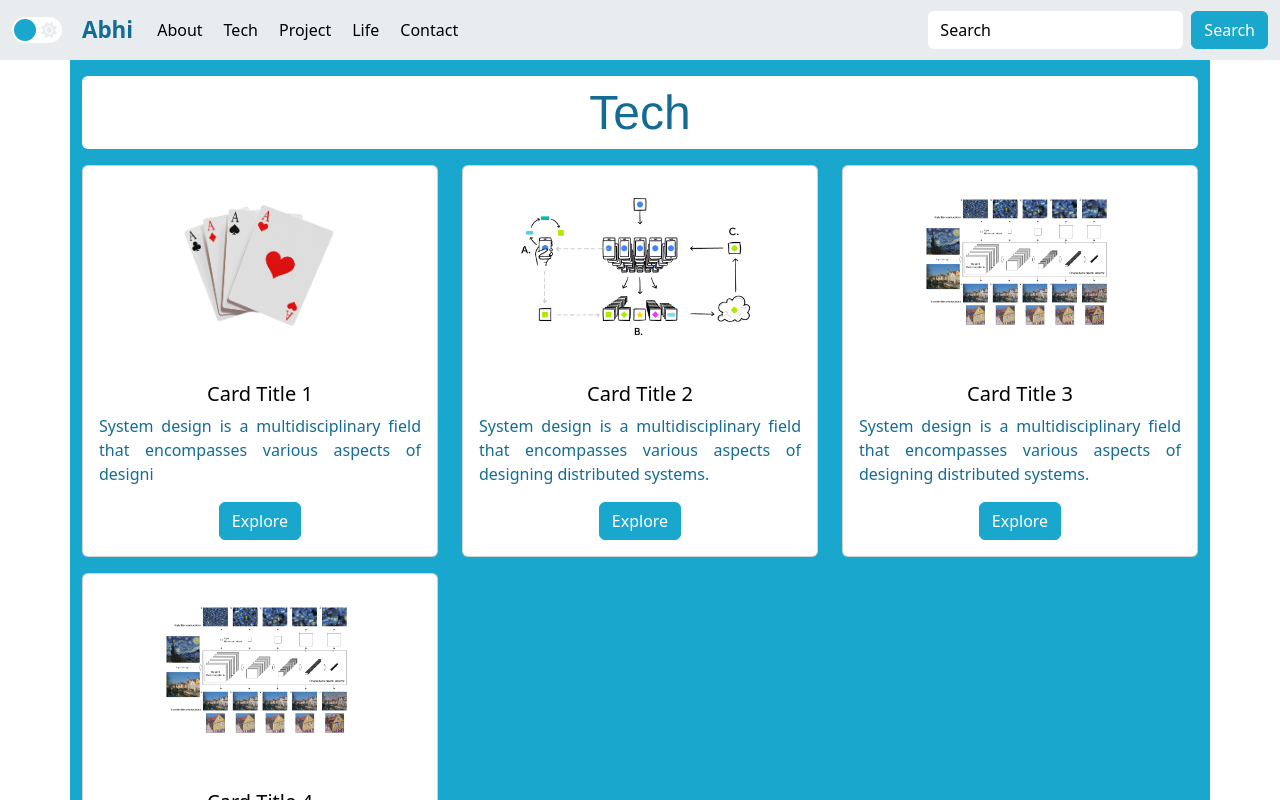
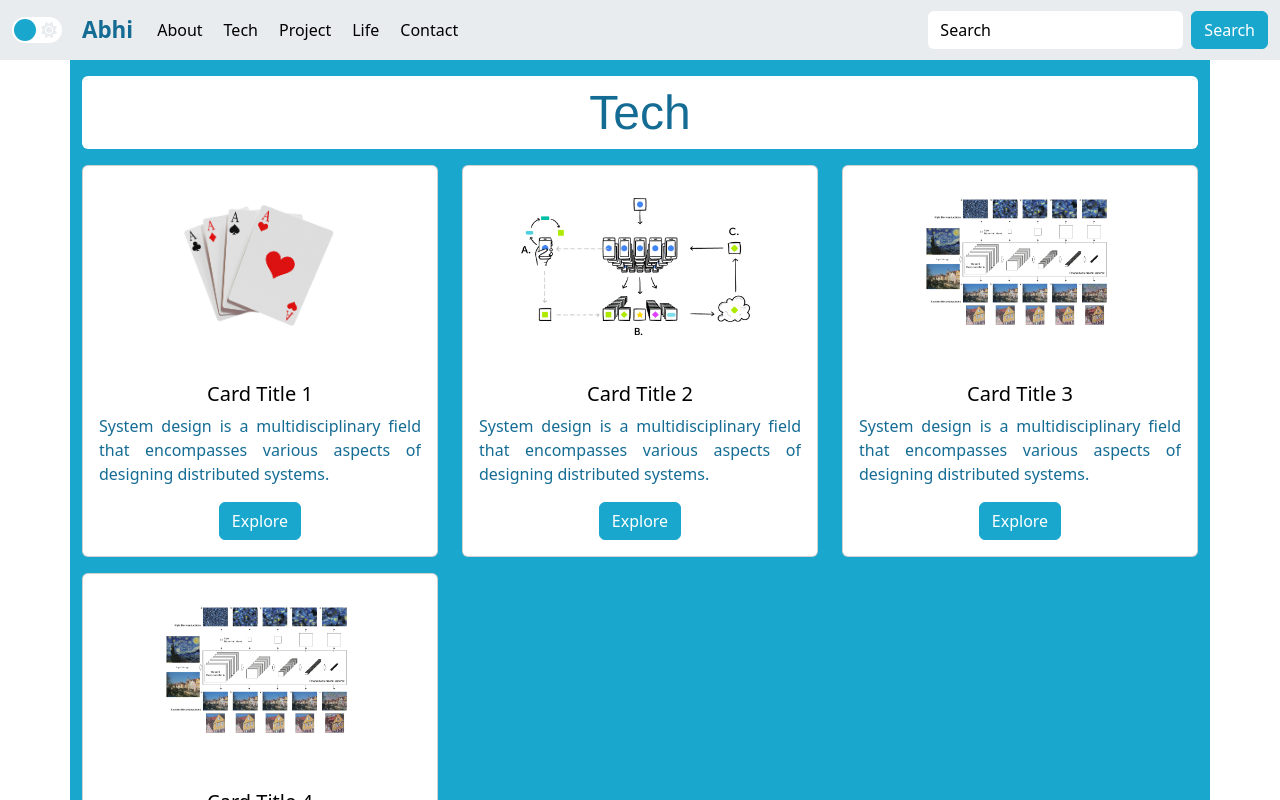
Before and after one commit to abhishekprakash256/nextjs-prototypes, a React (Vite) app in the folder components-testing/: page / in a window 1280 px wide. Shown: the top 800 px of the page. Built offline with nearby package versions, Linux system fonts and the light colour scheme.

Commit message:
more padding issues fixed

```diff
--- a/components-testing/src/App.tsx
+++ b/components-testing/src/App.tsx
@@ -10,10 +10,7 @@ import Footer from './components/Footer';
 import Para from './components/Para';
 import SocialMediaLinks from './components/SocialMediaLinks';
 import ArticleImage from './components/ArticleImage';
-
-
-
-
+import SpaceBlock from './components/SpaceBlock';
 
 const title : string = "Tech";
 const more_link : string = "www.google.com";
@@ -74,6 +71,7 @@ function App() {
   medium_link=""
 />
 
+  <SpaceBlock></SpaceBlock>  { /*SpaceBlock component to create a space between the social media links and the footer */ }
 
       </CustomBody>
 
--- a/components-testing/src/components/CardBundle.tsx
+++ b/components-testing/src/components/CardBundle.tsx
@@ -15,7 +15,7 @@ const CardBundle: React.FC = () => {
   const cardData: CardData[] = [
     {
       card_title: "Card Title 1",
-      card_para: "System design is a multidisciplinary field that encompasses various aspects of designi ",
+      card_para: "System design is a multidisciplinary field that encompasses various aspects of designing distributed systems. ",
       img_src: "cards.jpg",  /* the image file is in the public folder */
       card_url: "https://example.com/card1",
     },
--- a/components-testing/src/components/Footer.tsx
+++ b/components-testing/src/components/Footer.tsx
@@ -23,7 +23,7 @@ const Footer: React.FC = () => {
   };
 
   return (
-    <Container fluid className="footer-header-color">
+    <Container fluid className="footer-header-color ">
       <Form noValidate validated={validated} onSubmit={handleSubmit}>
         <Row id="contact" className="text-center">
           <Col className="text-center">
--- /dev/null
+++ b/components-testing/src/components/SpaceBlock.tsx
@@ -0,0 +1,17 @@
+import { Container, Row, Col } from "react-bootstrap";
+import "../styles/style.css"; // Custom CSS
+import "../styles/HeadingBar.css"; // Custom CSS
+
+
+
+const SpaceBlock: React.FC = () => {
+  return (
+    <Container>
+      <Row className="mt-3">
+
+      </Row>
+    </Container>
+  );
+};
+
+export default SpaceBlock;
```
